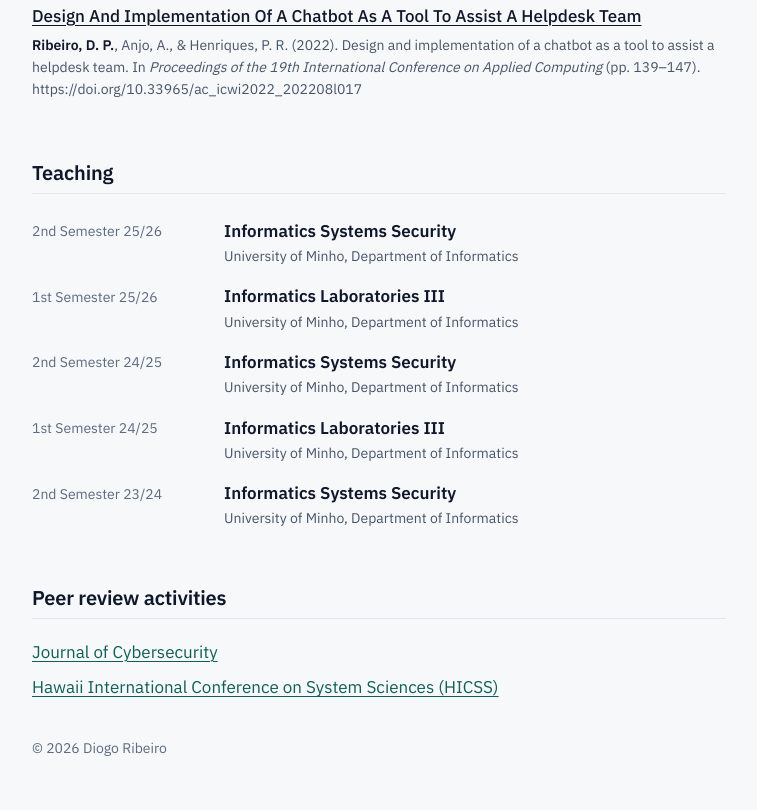
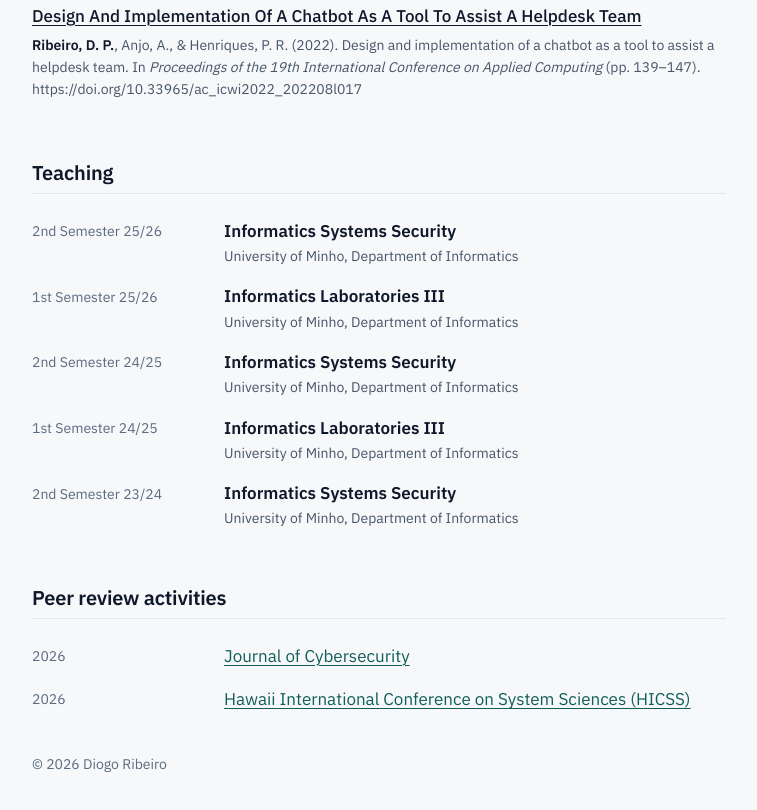
Before and after one commit to ribeiropdiogo/ribeiropdiogo.github.io, an Astro site: page /cv in a window 1280 px wide. Shown: the part 1900-2710 px from the top of the page, without its empty margins (408-1165 px from the left). Built offline with nearby package versions, Linux system fonts and the light colour scheme; Astro itself is replaced by a stand-in of ours.

Commit message:
feat: show review years on the CV, allowing several years per venue

```diff
--- a/src/data/cv.ts
+++ b/src/data/cv.ts
@@ -31,7 +31,8 @@ export const hardSkills = [
 
 export const softSkills = ['Teamwork', 'Creative', 'Motivated', 'Eager to Learn', 'Positive'];
 
-export const peerReview = [
-  { name: 'Journal of Cybersecurity', href: 'https://academic.oup.com/cybersecurity' },
-  { name: 'Hawaii International Conference on System Sciences (HICSS)', href: 'https://hicss.hawaii.edu' },
+// One entry per journal or conference; add a year to `years` each time you review for it again.
+export const peerReview: { name: string; href: string; years: number[] }[] = [
+  { name: 'Journal of Cybersecurity', href: 'https://academic.oup.com/cybersecurity', years: [2026] },
+  { name: 'Hawaii International Conference on System Sciences (HICSS)', href: 'https://hicss.hawaii.edu', years: [2026] },
 ];
--- a/src/pages/cv.astro
+++ b/src/pages/cv.astro
@@ -5,6 +5,14 @@ import { courseName, getCourses, getPublications, highlightMe } from '../lib/ent
 
 const pubs = await getPublications();
 const courses = await getCourses();
+
+// Years newest first; venues ordered by their most recent review.
+const reviews = peerReview
+  .map((r) => {
+    const years = [...new Set(r.years)].sort((a, b) => b - a);
+    return { ...r, latest: years[0], yearsLabel: years.join(', ') };
+  })
+  .sort((a, b) => b.latest - a.latest);
 ---
 <Base title="CV" description="Curriculum vitae of Diogo Ribeiro: education, experience, publications and teaching.">
   <div class="head">
@@ -64,8 +72,10 @@ const courses = await getCourses();
 
   <section aria-labelledby="review">
     <h2 id="review">Peer review activities</h2>
-    <ul class="plain">
-      {peerReview.map((r) => <li><a href={r.href}>{r.name}</a></li>)}
+    <ul class="rows">
+      {reviews.map((r) => (
+        <li><span class="when">{r.yearsLabel}</span><a href={r.href}>{r.name}</a></li>
+      ))}
     </ul>
   </section>
 </Base>
@@ -89,7 +99,7 @@ const courses = await getCourses();
   h2 { font-size: var(--step-1); padding-bottom: var(--space-2); border-bottom: 1px solid var(--rule); }
   h3 { font-size: var(--step-0); color: var(--muted); font-weight: 500; margin-bottom: var(--space-3); }
 
-  .rows, .plain, .cites { list-style: none; padding: 0; margin: 0; }
+  .rows, .cites { list-style: none; padding: 0; margin: 0; }
   .rows li {
     display: grid;
     grid-template-columns: 10.5rem 1fr;
@@ -114,7 +124,6 @@ const courses = await getCourses();
   .cites .title { display: block; font-size: var(--step-0); font-weight: 500; color: var(--ink); margin-bottom: var(--space-1); }
   .cites :global(strong) { color: var(--ink); }
 
-  .plain li { padding: var(--space-1) 0; }
 
   @media (max-width: 40rem) {
     .rows li { grid-template-columns: 1fr; }
```
